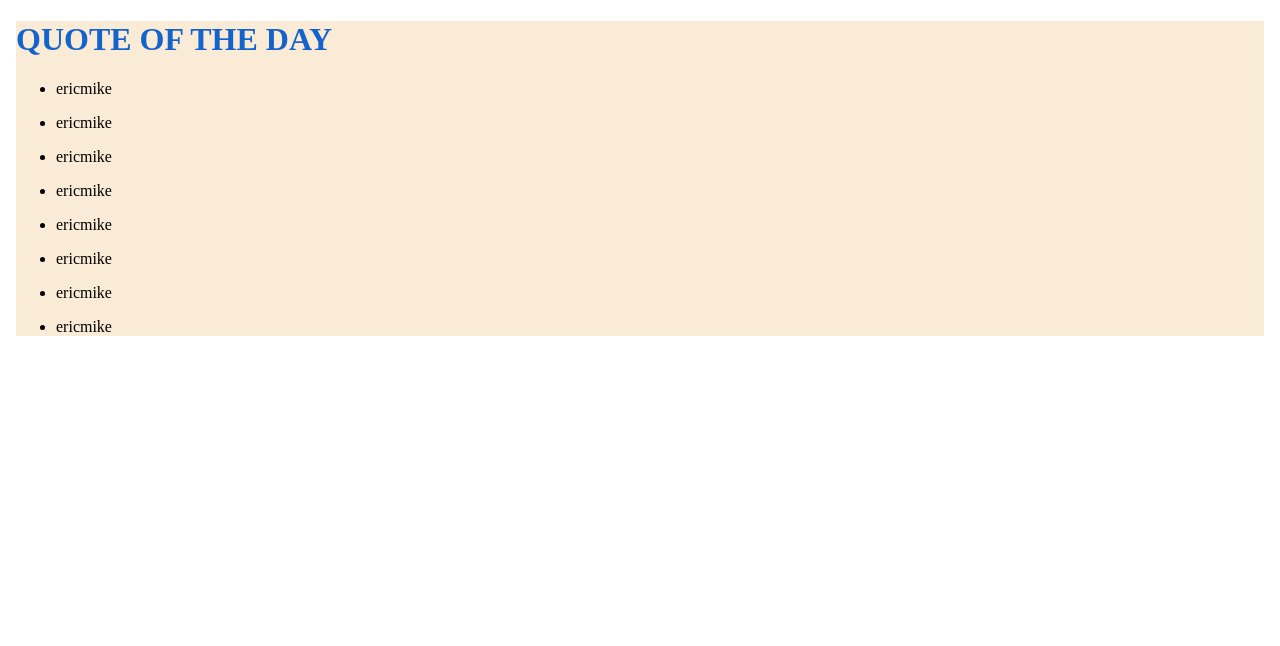
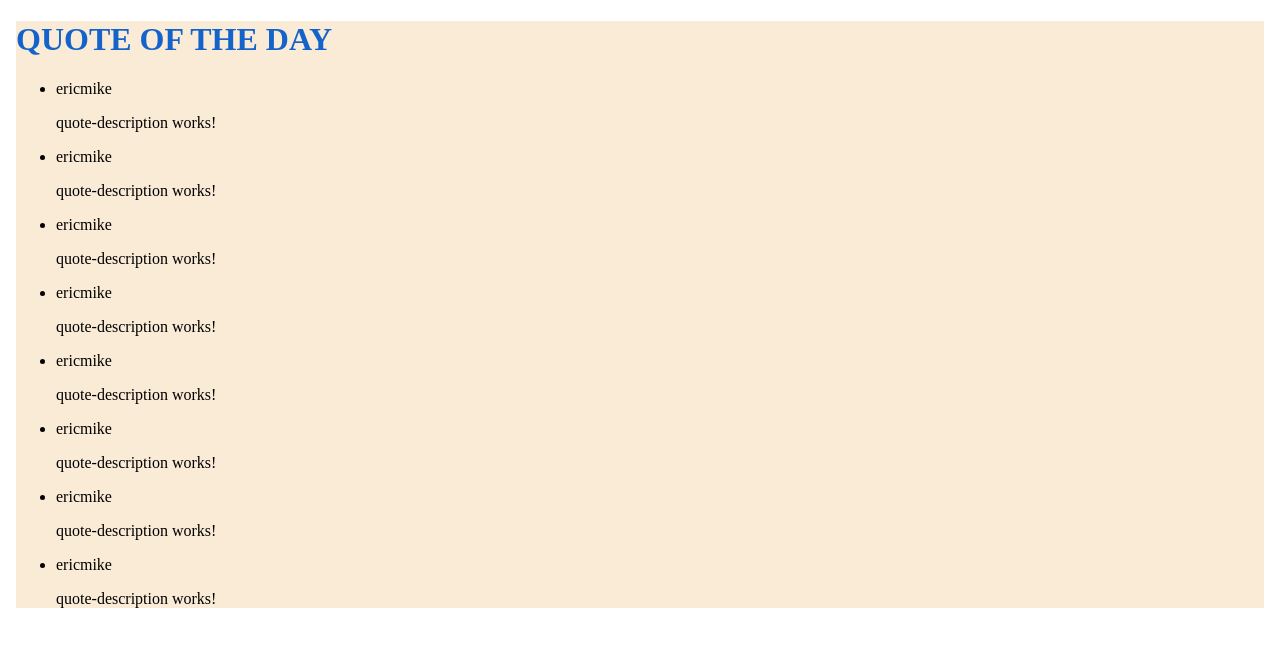
Before and after one commit to adriankiprono/quotes-project, an Angular app: page / in a window 1280 px wide. Shown: the top 646 px of the page. Built offline with nearby package versions, Linux system fonts and the light colour scheme.

Commit message:
add component quote-description

```diff
--- a/src/app/app.module.ts
+++ b/src/app/app.module.ts
@@ -4,11 +4,13 @@ import { NgModule } from '@angular/core';
 import { AppRoutingModule } from './app-routing.module';
 import { AppComponent } from './app.component';
 import { QuoteComponent } from './quote/quote.component';
+import { QuoteDescriptionComponent } from './quote-description/quote-description.component';
 
 @NgModule({
   declarations: [
     AppComponent,
-    QuoteComponent
+    QuoteComponent,
+    QuoteDescriptionComponent
   ],
   imports: [
     BrowserModule,
--- /dev/null
+++ b/src/app/quote-description/quote-description.component.html
@@ -0,0 +1 @@
+<p>quote-description works!</p>
--- /dev/null
+++ b/src/app/quote-description/quote-description.component.ts
@@ -0,0 +1,17 @@
+import { Component, OnInit, Input } from '@angular/core';
+import { Quote} from '../quote'
+
+@Component({
+  selector: 'app-quote-description',
+  templateUrl: './quote-description.component.html',
+  styleUrls: ['./quote-description.component.css']
+})
+export class QuoteDescriptionComponent implements OnInit {
+  @Input() quote :Quote;
+
+  constructor() { }
+
+  ngOnInit() {
+  }
+
+}
--- a/src/app/quote/quote.component.html
+++ b/src/app/quote/quote.component.html
@@ -1,7 +1,9 @@
 <div>
     <ul *ngFor='let quote of quotes'>
         <div >
-            <li>{{quote.name + quote.author}}</li>
+            <li>{{quote.name + quote.author}}
+                <app-quote-description></app-quote-description>
+            </li>
         </div>
     </ul>
 
```
Also changed, not shown: src/app/quote-description/quote-description.component.css (added), 1 other file (tests, documents, lock files or other folders).
